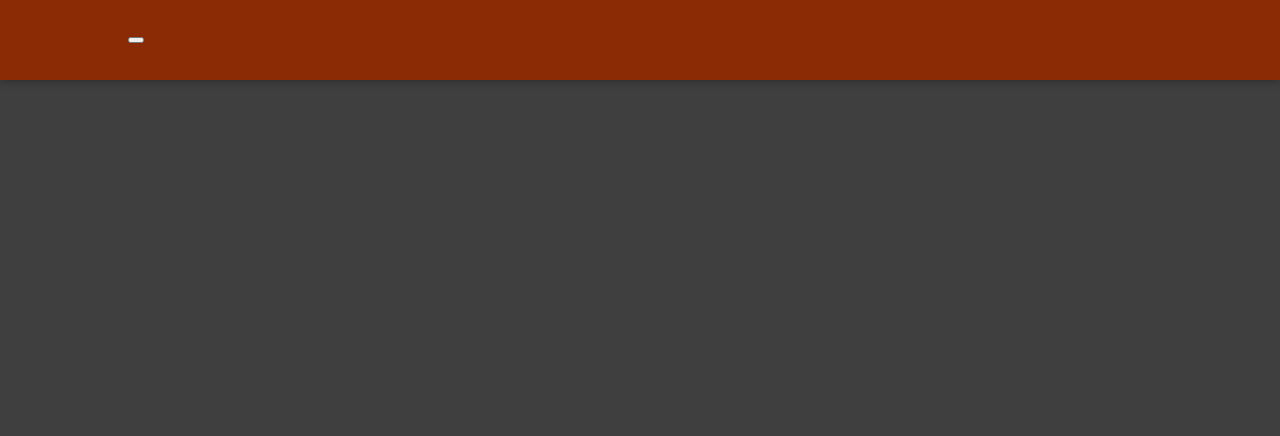
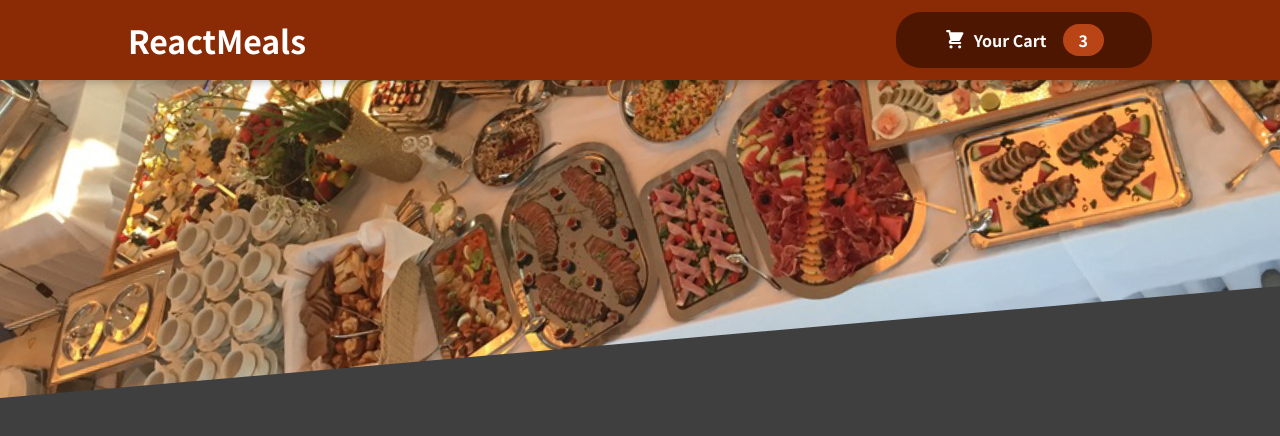
Before and after one commit to basiltt/react-food-order-app-3, a React (Create React App) app: page / in a window 1280 px wide. Shown: the top 436 px of the page. Built offline with nearby package versions, Linux system fonts and the light colour scheme.

Commit message:
Add meals image
Header.js file is modified. Wrap header tag with Fragment to incorporate parallel div component for image.

```diff
--- a/src/components/Cart/CartIcon.js
+++ b/src/components/Cart/CartIcon.js
@@ -0,0 +1,13 @@
+const CartIcon = () => {
+    return (
+        <svg
+            xmlns='http://www.w3.org/2000/svg'
+            viewBox='0 0 20 20'
+            fill='currentColor'
+        >
+            <path d='M3 1a1 1 0 000 2h1.22l.305 1.222a.997.997 0 00.01.042l1.358 5.43-.893.892C3.74 11.846 4.632 14 6.414 14H15a1 1 0 000-2H6.414l1-1H14a1 1 0 00.894-.553l3-6A1 1 0 0017 3H6.28l-.31-1.243A1 1 0 005 1H3zM16 16.5a1.5 1.5 0 11-3 0 1.5 1.5 0 013 0zM6.5 18a1.5 1.5 0 100-3 1.5 1.5 0 000 3z' />
+        </svg>
+    );
+};
+
+export default CartIcon;
--- a/src/components/Layout/Header.js
+++ b/src/components/Layout/Header.js
@@ -1,11 +1,20 @@
-import React from 'react';
+import React, {Fragment} from 'react';
 import styles from './Header.module.css';
+import HeaderCartButton from "./HeaderCartButton";
+import {findAllByDisplayValue} from "@testing-library/react";
+import mealsImage from '../../assets/meals.jpg'
 
 function Header(props) {
     return (
-        <div className={styles.header}>
-            <button></button>
-        </div>
+        <Fragment>
+            <header className={styles.header}>
+                <h1>ReactMeals</h1>
+                <HeaderCartButton/>
+            </header>
+            <div className={styles['main-image']}>
+                <img src={mealsImage} alt="A table full of delicious food!"/>
+            </div>
+        </Fragment>
     );
 }
 
--- a/src/components/Layout/HeaderCartButton.js
+++ b/src/components/Layout/HeaderCartButton.js
@@ -0,0 +1,18 @@
+import React from 'react';
+import styles from './HeaderCartButton.module.css';
+import CartIcon from "../Cart/CartIcon";
+
+
+function HeaderCartButton(props) {
+    return (
+        <button className={styles.button}>
+            <span className={styles.icon}>
+                <CartIcon />
+            </span>
+            <span>Your Cart</span>
+            <span className={styles.badge}>3</span>
+        </button>
+    );
+}
+
+export default HeaderCartButton;
--- a/src/components/Layout/HeaderCartButton.module.css
+++ b/src/components/Layout/HeaderCartButton.module.css
@@ -0,0 +1,59 @@
+.button {
+    cursor: pointer;
+    font: inherit;
+    border: none;
+    background-color: #4d1601;
+    color: white;
+    padding: 0.75rem 3rem;
+    display: flex;
+    justify-content: space-around;
+    align-items: center;
+    border-radius: 25px;
+    font-weight: bold;
+}
+
+.button:hover,
+.button:active {
+    background-color: #2c0d00;
+}
+
+.icon {
+    width: 1.35rem;
+    height: 1.35rem;
+    margin-right: 0.5rem;
+}
+
+.badge {
+    background-color: #b94517;
+    padding: 0.25rem 1rem;
+    border-radius: 25px;
+    margin-left: 1rem;
+    font-weight: bold;
+}
+
+.button:hover .badge,
+.button:active .badge {
+    background-color: #92320c;
+}
+
+.bump {
+    animation: bump 300ms ease-out;
+}
+
+@keyframes bump {
+    0% {
+        transform: scale(1);
+    }
+    10% {
+        transform: scale(0.9);
+    }
+    30% {
+        transform: scale(1.1);
+    }
+    50% {
+        transform: scale(1.15);
+    }
+    100% {
+        transform: scale(1);
+    }
+}
```
Also changed, not shown: src/assets/meals.jpg (added).
